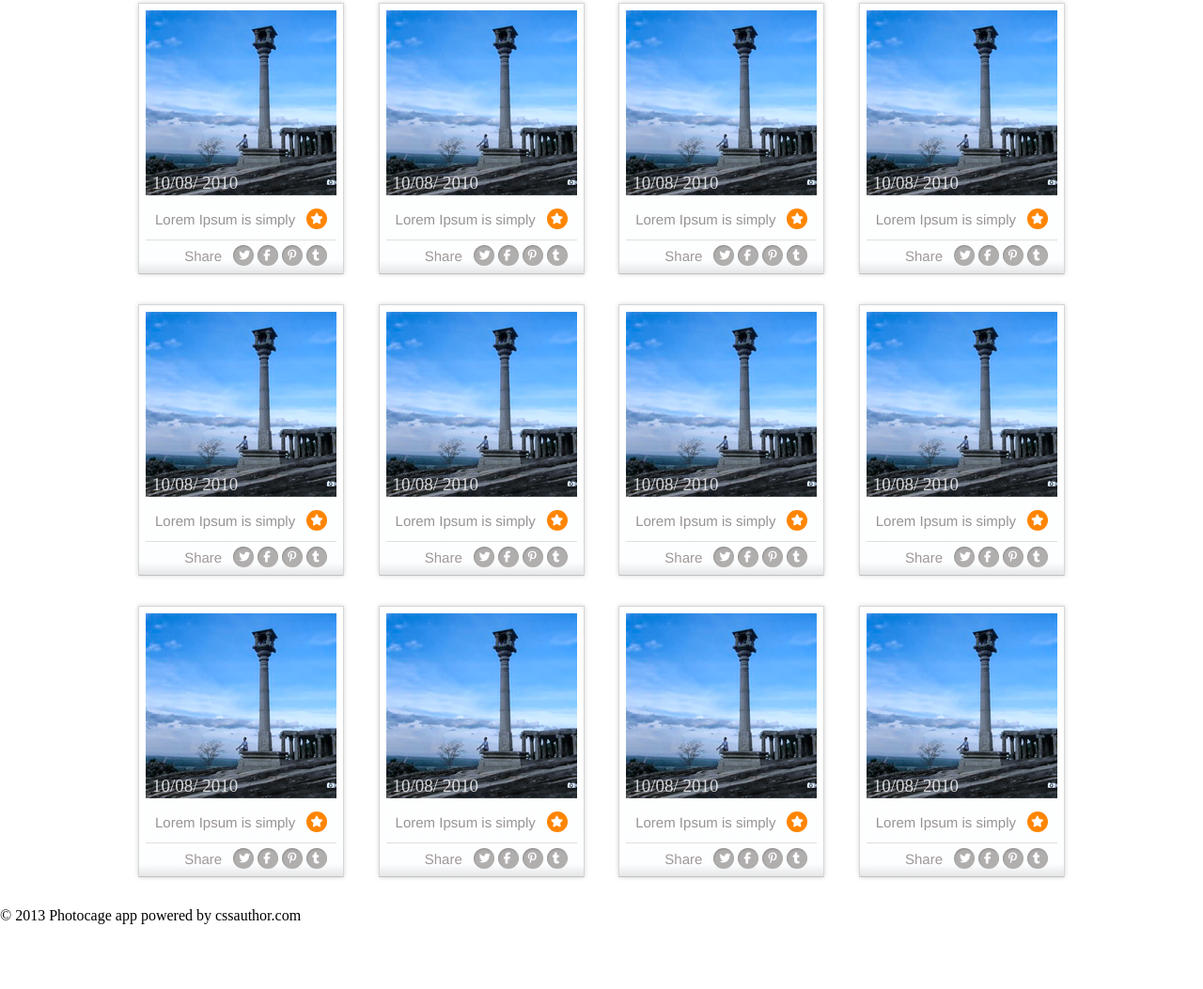
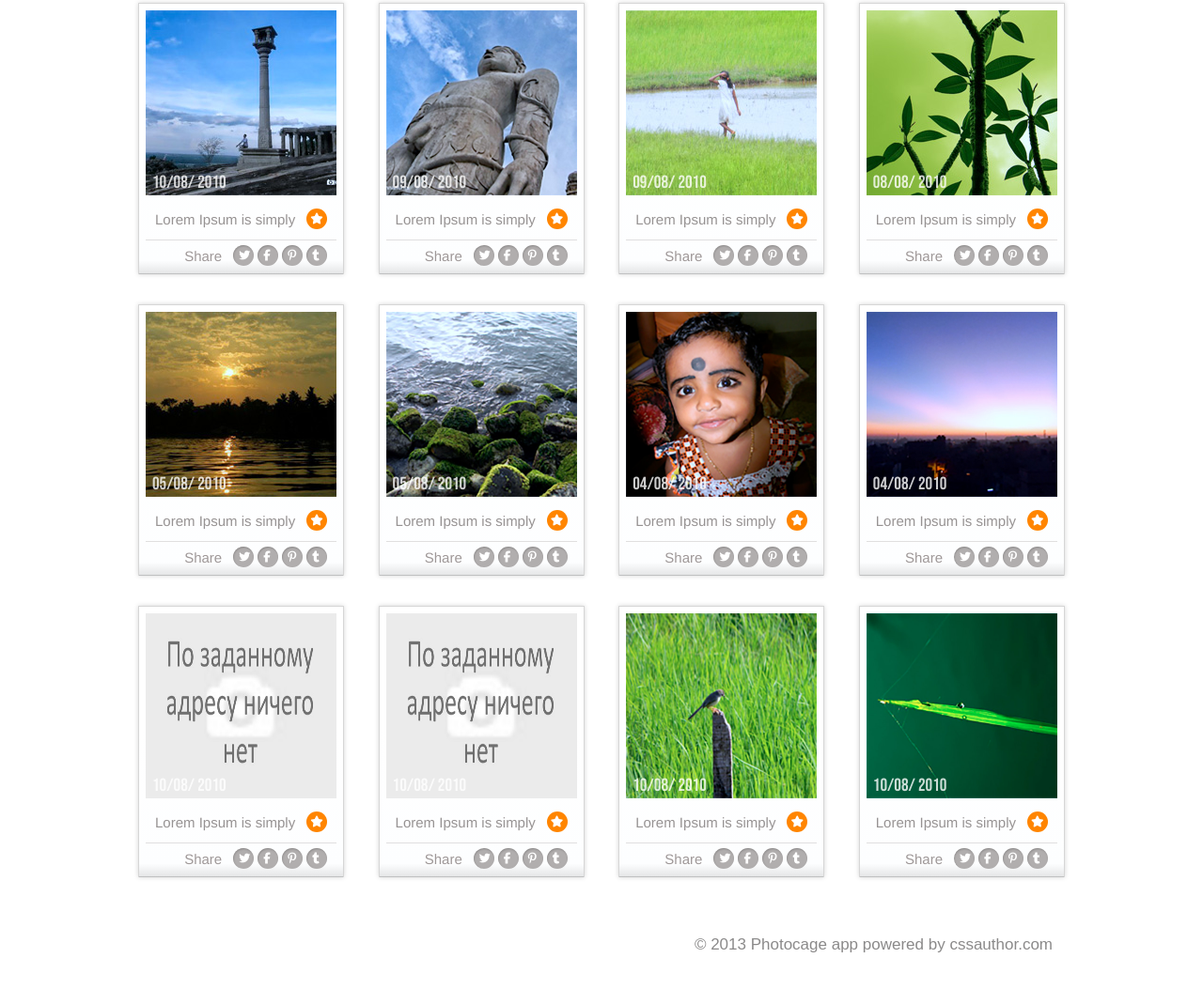
Before and after one commit to Strixis/GeekBrains-HTML5-and-CSS3-IC-Homework, a plain HTML site: page site-3/index.html in a window 1280 px wide. Shown: the part 325-1378 px from the top of the page at 94% size. Before the commit the page ends 1309 px from the top, so only its background shows below. Drawn offline with Linux system fonts and the light colour scheme.

Commit message:
Работа закончена.
Проверил на валидаторе. Ошибок нет.

```diff
--- a/site-3/index.html
+++ b/site-3/index.html
@@ -4,6 +4,8 @@
     <meta charset="UTF-8">
     <meta name="viewport" content="width=device-width, initial-scale=1.0">
     <link rel="stylesheet" href="css/style.css">
+    <link href="https://fonts.googleapis.com/css2?family=Lobster&display=swap" rel="stylesheet">
+    <link href="https://fonts.googleapis.com/css2?family=Bebas+Neue&display=swap" rel="stylesheet">
     <script src="https://kit.fontawesome.com/976b2529f9.js" crossorigin="anonymous"></script>
     <title>Document</title>
 </head>
@@ -12,10 +14,10 @@
         <div class="header_wrapper">
             <a href="" class="logo"><span class="logo_accentuated">Photo</span>Cage app</a>
             <nav class="header_navigation">
-                <a href="" class="header_navigation-link"><i class="fas fa-home"></i>home</a>
-                <a href="" class="header_navigation-link"><i class="fas fa-camera-retro"></i>gallery</a>
-                <a href="" class="header_navigation-link"><i class="fas fa-user-friends"></i>members</a>
-                <a href="" class="header_navigation-link"><i class="fas fa-power-off"></i>logout</a>
+                <a href="#" class="header_navigation-link"><i class="fas fa-home"></i>home</a>
+                <a href="#" class="header_navigation-link"><i class="fas fa-camera-retro"></i>gallery</a>
+                <a href="#" class="header_navigation-link"><i class="fas fa-user-friends"></i>members</a>
+                <a href="#" class="header_navigation-link"><i class="fas fa-power-off"></i>logout</a>
             </nav>
         </div>
     </header>
@@ -36,7 +38,7 @@
         <div class="wrapper">
             <figure class="pictureBlock">
                 <div class="pictureBlock_imgWrapper">
-                    <img src="img/img-1.jpg" alt="img-1" class="pictureBlock_img" height="197">
+                    <a href="#" class="pictureBlock_img-link"><img src="img/img-1.jpg" alt="img-1" class="pictureBlock_img" height="197"></a>
                     <div class="pictureBlock_date">10/08/ 2010</div>
                 </div>
                 <aside class="pictureBlock_share">
@@ -52,7 +54,119 @@
             </figure>
             <figure class="pictureBlock">
                 <div class="pictureBlock_imgWrapper">
-                    <img src="img/img-1.jpg" alt="img-1" class="pictureBlock_img" height="197">
+                    <a href="#" class="pictureBlock_img-link"><img src="img/img-2.jpg" alt="img-2" class="pictureBlock_img" height="197"></a>
+                    <div class="pictureBlock_date">09/08/ 2010</div>
+                </div>
+                <aside class="pictureBlock_share">
+                    <span class="pictureBlock_share-text">Share</span>
+                    <a href="" class="pictureBlock_share-link"><i class="fab fa-twitter"></i></a>
+                    <a href="" class="pictureBlock_share-link"><i class="fab fa-facebook-f"></i></a>
+                    <a href="" class="pictureBlock_share-link"><i class="fab fa-pinterest-p"></i></a>
+                    <a href="" class="pictureBlock_share-link"><i class="fab fa-tumblr"></i></a>
+                </aside>
+                <figcaption class="pictureBlock_figcaption">
+                    <span class="pictureBlock_text">Lorem Ipsum is simply </span><span class="pictureBlock_icoStar"><i class="fas fa-star"></i></span>
+                </figcaption>
+            </figure>
+            <figure class="pictureBlock">
+                <div class="pictureBlock_imgWrapper">
+                    <a href="#" class="pictureBlock_img-link"><img src="img/img-3.jpg" alt="img-3" class="pictureBlock_img" height="197"></a>
+                    <div class="pictureBlock_date">09/08/ 2010</div>
+                </div>
+                <aside class="pictureBlock_share">
+                    <span class="pictureBlock_share-text">Share</span>
+                    <a href="" class="pictureBlock_share-link"><i class="fab fa-twitter"></i></a>
+                    <a href="" class="pictureBlock_share-link"><i class="fab fa-facebook-f"></i></a>
+                    <a href="" class="pictureBlock_share-link"><i class="fab fa-pinterest-p"></i></a>
+                    <a href="" class="pictureBlock_share-link"><i class="fab fa-tumblr"></i></a>
+                </aside>
+                <figcaption class="pictureBlock_figcaption">
+                    <span class="pictureBlock_text">Lorem Ipsum is simply </span><span class="pictureBlock_icoStar"><i class="fas fa-star"></i></span>
+                </figcaption>
+            </figure>
+            <figure class="pictureBlock">
+                <div class="pictureBlock_imgWrapper">
+                    <a href="#" class="pictureBlock_img-link"><img src="img/img-4.jpg" alt="img-4" class="pictureBlock_img" height="197"></a>
+                    <div class="pictureBlock_date">08/08/ 2010</div>
+                </div>
+                <aside class="pictureBlock_share">
+                    <span class="pictureBlock_share-text">Share</span>
+                    <a href="" class="pictureBlock_share-link"><i class="fab fa-twitter"></i></a>
+                    <a href="" class="pictureBlock_share-link"><i class="fab fa-facebook-f"></i></a>
+                    <a href="" class="pictureBlock_share-link"><i class="fab fa-pinterest-p"></i></a>
+                    <a href="" class="pictureBlock_share-link"><i class="fab fa-tumblr"></i></a>
+                </aside>
+                <figcaption class="pictureBlock_figcaption">
+                    <span class="pictureBlock_text">Lorem Ipsum is simply </span><span class="pictureBlock_icoStar"><i class="fas fa-star"></i></span>
+                </figcaption>
+            </figure>
+            <figure class="pictureBlock">
+                <div class="pictureBlock_imgWrapper">
+                    <a href="#" class="pictureBlock_img-link"><img src="img/img-5.jpg" alt="img-5" class="pictureBlock_img" height="197"></a>
+                    <div class="pictureBlock_date">05/08/ 2010</div>
+                </div>
+                <aside class="pictureBlock_share">
+                    <span class="pictureBlock_share-text">Share</span>
+                    <a href="" class="pictureBlock_share-link"><i class="fab fa-twitter"></i></a>
+                    <a href="" class="pictureBlock_share-link"><i class="fab fa-facebook-f"></i></a>
+                    <a href="" class="pictureBlock_share-link"><i class="fab fa-pinterest-p"></i></a>
+                    <a href="" class="pictureBlock_share-link"><i class="fab fa-tumblr"></i></a>
+                </aside>
+                <figcaption class="pictureBlock_figcaption">
+                    <span class="pictureBlock_text">Lorem Ipsum is simply </span><span class="pictureBlock_icoStar"><i class="fas fa-star"></i></span>
+                </figcaption>
+            </figure>
+            <figure class="pictureBlock">
+                <div class="pictureBlock_imgWrapper">
+                    <a href="#" class="pictureBlock_img-link"><img src="img/img-6.jpg" alt="img-6" class="pictureBlock_img" height="197"></a>
+                    <div class="pictureBlock_date">05/08/ 2010</div>
+                </div>
+                <aside class="pictureBlock_share">
+                    <span class="pictureBlock_share-text">Share</span>
+                    <a href="" class="pictureBlock_share-link"><i class="fab fa-twitter"></i></a>
+                    <a href="" class="pictureBlock_share-link"><i class="fab fa-facebook-f"></i></a>
+                    <a href="" class="pictureBlock_share-link"><i class="fab fa-pinterest-p"></i></a>
+                    <a href="" class="pictureBlock_share-link"><i class="fab fa-tumblr"></i></a>
+                </aside>
+                <figcaption class="pictureBlock_figcaption">
+                    <span class="pictureBlock_text">Lorem Ipsum is simply </span><span class="pictureBlock_icoStar"><i class="fas fa-star"></i></span>
+                </figcaption>
+            </figure>
+            <figure class="pictureBlock">
+                <div class="pictureBlock_imgWrapper">
+                    <a href="#" class="pictureBlock_img-link"><img src="img/img-7.jpg" alt="img-7" class="pictureBlock_img" height="197"></a>
+                    <div class="pictureBlock_date">04/08/ 2010</div>
+                </div>
+                <aside class="pictureBlock_share">
+                    <span class="pictureBlock_share-text">Share</span>
+                    <a href="" class="pictureBlock_share-link"><i class="fab fa-twitter"></i></a>
+                    <a href="" class="pictureBlock_share-link"><i class="fab fa-facebook-f"></i></a>
+                    <a href="" class="pictureBlock_share-link"><i class="fab fa-pinterest-p"></i></a>
+                    <a href="" class="pictureBlock_share-link"><i class="fab fa-tumblr"></i></a>
+                </aside>
+                <figcaption class="pictureBlock_figcaption">
+                    <span class="pictureBlock_text">Lorem Ipsum is simply </span><span class="pictureBlock_icoStar"><i class="fas fa-star"></i></span>
+                </figcaption>
+            </figure>
+            <figure class="pictureBlock">
+                <div class="pictureBlock_imgWrapper">
+                    <a href="#" class="pictureBlock_img-link"><img src="img/img-8.jpg" alt="img-8" class="pictureBlock_img" height="197"></a>
+                    <div class="pictureBlock_date">04/08/ 2010</div>
+                </div>
+                <aside class="pictureBlock_share">
+                    <span class="pictureBlock_share-text">Share</span>
+                    <a href="" class="pictureBlock_share-link"><i class="fab fa-twitter"></i></a>
+                    <a href="" class="pictureBlock_share-link"><i class="fab fa-facebook-f"></i></a>
+                    <a href="" class="pictureBlock_share-link"><i class="fab fa-pinterest-p"></i></a>
+                    <a href="" class="pictureBlock_share-link"><i class="fab fa-tumblr"></i></a>
+                </aside>
+                <figcaption class="pictureBlock_figcaption">
+                    <span class="pictureBlock_text">Lorem Ipsum is simply </span><span class="pictureBlock_icoStar"><i class="fas fa-star"></i></span>
+                </figcaption>
+            </figure>
+            <figure class="pictureBlock">
+                <div class="pictureBlock_imgWrapper">
+                    <a href="#" class="pictureBlock_img-link"><img src="img/sharp.jpeg" alt="img-9" class="pictureBlock_img" height="197"></a>
                     <div class="pictureBlock_date">10/08/ 2010</div>
                 </div>
                 <aside class="pictureBlock_share">
@@ -68,7 +182,7 @@
             </figure>
             <figure class="pictureBlock">
                 <div class="pictureBlock_imgWrapper">
-                    <img src="img/img-1.jpg" alt="img-1" class="pictureBlock_img" height="197">
+                    <a href="#" class="pictureBlock_img-link"><img src="img/sharp.jpeg" alt="img-10" class="pictureBlock_img" height="197"></a>
                     <div class="pictureBlock_date">10/08/ 2010</div>
                 </div>
                 <aside class="pictureBlock_share">
@@ -84,7 +198,7 @@
             </figure>
             <figure class="pictureBlock">
                 <div class="pictureBlock_imgWrapper">
-                    <img src="img/img-1.jpg" alt="img-1" class="pictureBlock_img" height="197">
+                    <a href="#" class="pictureBlock_img-link"><img src="img/img-11.jpg" alt="img-11" class="pictureBlock_img" height="197"></a>
                     <div class="pictureBlock_date">10/08/ 2010</div>
                 </div>
                 <aside class="pictureBlock_share">
@@ -100,119 +214,7 @@
             </figure>
             <figure class="pictureBlock">
                 <div class="pictureBlock_imgWrapper">
-                    <img src="img/img-1.jpg" alt="img-1" class="pictureBlock_img" height="197">
-                    <div class="pictureBlock_date">10/08/ 2010</div>
-                </div>
-                <aside class="pictureBlock_share">
-                    <span class="pictureBlock_share-text">Share</span>
-                    <a href="" class="pictureBlock_share-link"><i class="fab fa-twitter"></i></a>
-                    <a href="" class="pictureBlock_share-link"><i class="fab fa-facebook-f"></i></a>
-                    <a href="" class="pictureBlock_share-link"><i class="fab fa-pinterest-p"></i></a>
-                    <a href="" class="pictureBlock_share-link"><i class="fab fa-tumblr"></i></a>
-                </aside>
-                <figcaption class="pictureBlock_figcaption">
-                    <span class="pictureBlock_text">Lorem Ipsum is simply </span><span class="pictureBlock_icoStar"><i class="fas fa-star"></i></span>
-                </figcaption>
-            </figure>
-            <figure class="pictureBlock">
-                <div class="pictureBlock_imgWrapper">
-                    <img src="img/img-1.jpg" alt="img-1" class="pictureBlock_img" height="197">
-                    <div class="pictureBlock_date">10/08/ 2010</div>
-                </div>
-                <aside class="pictureBlock_share">
-                    <span class="pictureBlock_share-text">Share</span>
-                    <a href="" class="pictureBlock_share-link"><i class="fab fa-twitter"></i></a>
-                    <a href="" class="pictureBlock_share-link"><i class="fab fa-facebook-f"></i></a>
-                    <a href="" class="pictureBlock_share-link"><i class="fab fa-pinterest-p"></i></a>
-                    <a href="" class="pictureBlock_share-link"><i class="fab fa-tumblr"></i></a>
-                </aside>
-                <figcaption class="pictureBlock_figcaption">
-                    <span class="pictureBlock_text">Lorem Ipsum is simply </span><span class="pictureBlock_icoStar"><i class="fas fa-star"></i></span>
-                </figcaption>
-            </figure>
-            <figure class="pictureBlock">
-                <div class="pictureBlock_imgWrapper">
-                    <img src="img/img-1.jpg" alt="img-1" class="pictureBlock_img" height="197">
-                    <div class="pictureBlock_date">10/08/ 2010</div>
-                </div>
-                <aside class="pictureBlock_share">
-                    <span class="pictureBlock_share-text">Share</span>
-                    <a href="" class="pictureBlock_share-link"><i class="fab fa-twitter"></i></a>
-                    <a href="" class="pictureBlock_share-link"><i class="fab fa-facebook-f"></i></a>
-                    <a href="" class="pictureBlock_share-link"><i class="fab fa-pinterest-p"></i></a>
-                    <a href="" class="pictureBlock_share-link"><i class="fab fa-tumblr"></i></a>
-                </aside>
-                <figcaption class="pictureBlock_figcaption">
-                    <span class="pictureBlock_text">Lorem Ipsum is simply </span><span class="pictureBlock_icoStar"><i class="fas fa-star"></i></span>
-                </figcaption>
-            </figure>
-            <figure class="pictureBlock">
-                <div class="pictureBlock_imgWrapper">
-                    <img src="img/img-1.jpg" alt="img-1" class="pictureBlock_img" height="197">
-                    <div class="pictureBlock_date">10/08/ 2010</div>
-                </div>
-                <aside class="pictureBlock_share">
-                    <span class="pictureBlock_share-text">Share</span>
-                    <a href="" class="pictureBlock_share-link"><i class="fab fa-twitter"></i></a>
-                    <a href="" class="pictureBlock_share-link"><i class="fab fa-facebook-f"></i></a>
-                    <a href="" class="pictureBlock_share-link"><i class="fab fa-pinterest-p"></i></a>
-                    <a href="" class="pictureBlock_share-link"><i class="fab fa-tumblr"></i></a>
-                </aside>
-                <figcaption class="pictureBlock_figcaption">
-                    <span class="pictureBlock_text">Lorem Ipsum is simply </span><span class="pictureBlock_icoStar"><i class="fas fa-star"></i></span>
-                </figcaption>
-            </figure>
-            <figure class="pictureBlock">
-                <div class="pictureBlock_imgWrapper">
-                    <img src="img/img-1.jpg" alt="img-1" class="pictureBlock_img" height="197">
-                    <div class="pictureBlock_date">10/08/ 2010</div>
-                </div>
-                <aside class="pictureBlock_share">
-                    <span class="pictureBlock_share-text">Share</span>
-                    <a href="" class="pictureBlock_share-link"><i class="fab fa-twitter"></i></a>
-                    <a href="" class="pictureBlock_share-link"><i class="fab fa-facebook-f"></i></a>
-                    <a href="" class="pictureBlock_share-link"><i class="fab fa-pinterest-p"></i></a>
-                    <a href="" class="pictureBlock_share-link"><i class="fab fa-tumblr"></i></a>
-                </aside>
-                <figcaption class="pictureBlock_figcaption">
-                    <span class="pictureBlock_text">Lorem Ipsum is simply </span><span class="pictureBlock_icoStar"><i class="fas fa-star"></i></span>
-                </figcaption>
-            </figure>
-            <figure class="pictureBlock">
-                <div class="pictureBlock_imgWrapper">
-                    <img src="img/img-1.jpg" alt="img-1" class="pictureBlock_img" height="197">
-                    <div class="pictureBlock_date">10/08/ 2010</div>
-                </div>
-                <aside class="pictureBlock_share">
-                    <span class="pictureBlock_share-text">Share</span>
-                    <a href="" class="pictureBlock_share-link"><i class="fab fa-twitter"></i></a>
-                    <a href="" class="pictureBlock_share-link"><i class="fab fa-facebook-f"></i></a>
-                    <a href="" class="pictureBlock_share-link"><i class="fab fa-pinterest-p"></i></a>
-                    <a href="" class="pictureBlock_share-link"><i class="fab fa-tumblr"></i></a>
-                </aside>
-                <figcaption class="pictureBlock_figcaption">
-                    <span class="pictureBlock_text">Lorem Ipsum is simply </span><span class="pictureBlock_icoStar"><i class="fas fa-star"></i></span>
-                </figcaption>
-            </figure>
-            <figure class="pictureBlock">
-                <div class="pictureBlock_imgWrapper">
-                    <img src="img/img-1.jpg" alt="img-1" class="pictureBlock_img" height="197">
-                    <div class="pictureBlock_date">10/08/ 2010</div>
-                </div>
-                <aside class="pictureBlock_share">
-                    <span class="pictureBlock_share-text">Share</span>
-                    <a href="" class="pictureBlock_share-link"><i class="fab fa-twitter"></i></a>
-                    <a href="" class="pictureBlock_share-link"><i class="fab fa-facebook-f"></i></a>
-                    <a href="" class="pictureBlock_share-link"><i class="fab fa-pinterest-p"></i></a>
-                    <a href="" class="pictureBlock_share-link"><i class="fab fa-tumblr"></i></a>
-                </aside>
-                <figcaption class="pictureBlock_figcaption">
-                    <span class="pictureBlock_text">Lorem Ipsum is simply </span><span class="pictureBlock_icoStar"><i class="fas fa-star"></i></span>
-                </figcaption>
-            </figure>
-            <figure class="pictureBlock">
-                <div class="pictureBlock_imgWrapper">
-                    <img src="img/img-1.jpg" alt="img-1" class="pictureBlock_img" height="197">
+                    <a href="#" class="pictureBlock_img-link"><img src="img/img-12.jpg" alt="img-12" class="pictureBlock_img" height="197"></a>
                     <div class="pictureBlock_date">10/08/ 2010</div>
                 </div>
                 <aside class="pictureBlock_share">
--- a/site-3/less/style.less
+++ b/site-3/less/style.less
@@ -39,6 +39,14 @@
         align-items: center;
         &-link {
             &:first-of-type {
+                border: none;
+            }
+            &:hover {
+                background-image: linear-gradient(to top, #c9c0c0, #ffffff);
+                box-sizing: border-box;
+                border-bottom: 5px solid #ff7d00;
+            }
+            &:active {
                 border: none;
             }
             font-family: var(--main-font-family);
@@ -104,12 +112,18 @@
         margin: 0 16px 0 0;
     }
     &_button-browse {
+        &:hover {
+            opacity: 1;
+        }
+        &:active {
+            opacity: 0.59;
+        }
         font-family: var(--main-font-family);
         font-size: 18px;
         line-height: 23px;
         color: #ffffff;
         opacity: 0.59;
-        background-color: #969292;
+        background: #969292;
         display: block;
         width: 93px;
         height: 33px;
@@ -119,7 +133,17 @@
         padding: 5px 0;
     }
     &_button-upload {
-        background-image: linear-gradient(to top, #ff6600, #ffa400);
+        &:hover {
+            background: linear-gradient(to bottom, #ff6600, #ffa400);
+        }
+        &:active {
+            background: linear-gradient(to top, #ff6600, #ffa400);
+            outline: none;
+        }
+        &:focus {
+            outline: #ff6600;
+        }
+        background: linear-gradient(to top, #ff6600, #ffa400);
         font-family: var(--main-font-family);
         font-size: 24px;
         font-weight: bold;
@@ -157,6 +181,20 @@
     &_img {
         width: 203px;
         height: 197px;
+        &-link:hover::after{
+            content: url(../img/loupe-ico.png);
+            width: 28px;
+            height: 28px;
+            position: absolute;
+            top: 92px;
+            left: 92px;
+        }
+        &-link:hover {
+            opacity: 0.55;
+        }
+        &-link:active {
+            opacity: 1;
+        }
     }
     &_date {
         font-family: var(--imgDate-dont-family);
@@ -185,6 +223,9 @@
         &-link {
             &:first-of-type {
                 margin-left: 0;
+            }
+            &:hover {
+                background-color: #283e8f;
             }
             box-shadow: inset 0.5px 0.9px 2px 0 rgba(0, 0, 0, 0.23);
             background-color: #b1aeae;
@@ -225,3 +266,17 @@
         box-sizing: border-box;
     }
 }
+
+.footer {
+    text-align: right;
+    padding: 0 160px 51px 0;
+    box-sizing: border-box;
+    .setWidthAndCentrBlock();
+    margin-top: 30px;
+}
+
+.copyright {
+    font-family: var(--copyright-font-family);
+    font-size: 17px;
+    color: #8b8a8a;
+}
```
Also changed, not shown: site-3/css/style.css, site-3/img/img-11.jpg (added), site-3/img/img-12.jpg (added), site-3/img/img-2.jpg (added), site-3/img/img-3.jpg (added), site-3/img/img-4.jpg (added), site-3/img/img-5.jpg (added), site-3/img/img-6.jpg (added), site-3/img/img-7.jpg (added), site-3/img/img-8.jpg (added), site-3/img/loupe-ico.png (added), site-3/img/sharp.jpeg (added).
